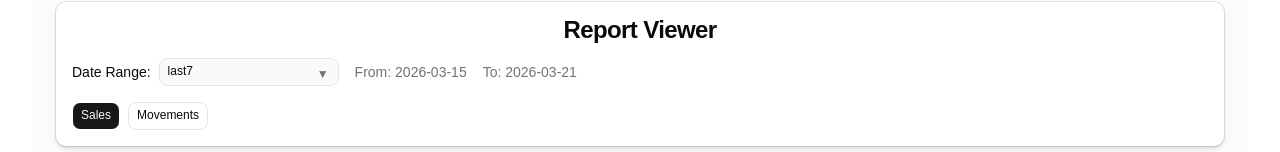
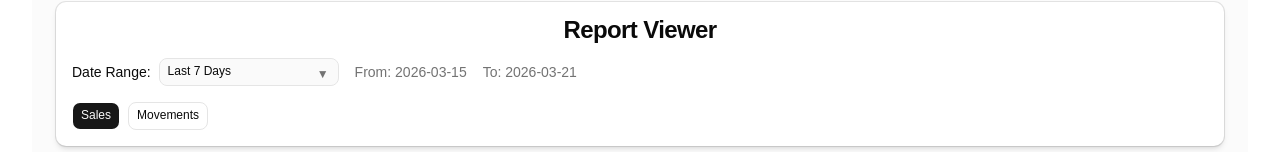
Before and after one commit to Blakem07/Inventra, a React (Vite) app in the folder client/: page /reports in a window 1280 px wide. Shown: the part 273-425 px from the top of the page. Built offline with nearby package versions, Linux system fonts and the light colour scheme; no server answers; some icons are missing.

Commit message:
fix(ReportsPage): display selected range label instead of raw value in select trigger (GREEN)

```diff
--- a/client/src/pages/ReportsPage.jsx
+++ b/client/src/pages/ReportsPage.jsx
@@ -27,6 +27,14 @@ export default function ReportsPage() {
   const [activeTab, setActiveTab] = useState("sales");
   const [salesReport, setSalesReport] = useState({ sales: [] });
   const [movementsReport, setMovementsReport] = useState({ movements: [] });
+
+  const rangeLabels = {
+    today: "Today",
+    last7: "Last 7 Days",
+    last30: "Last 30 Days",
+    thisMonth: "This Month",
+    lastMonth: "Last Month",
+  };
 
   useEffect(() => {
     const range = getDateRange(rangeType);
@@ -121,7 +129,7 @@ export default function ReportsPage() {
 
                 <Select value={rangeType} onValueChange={setRangeType}>
                   <SelectTrigger id="rangeType" className="w-[180px]">
-                    <SelectValue />
+                    <SelectValue>{rangeLabels[rangeType]}</SelectValue>
                   </SelectTrigger>
 
                   <SelectContent>
```
